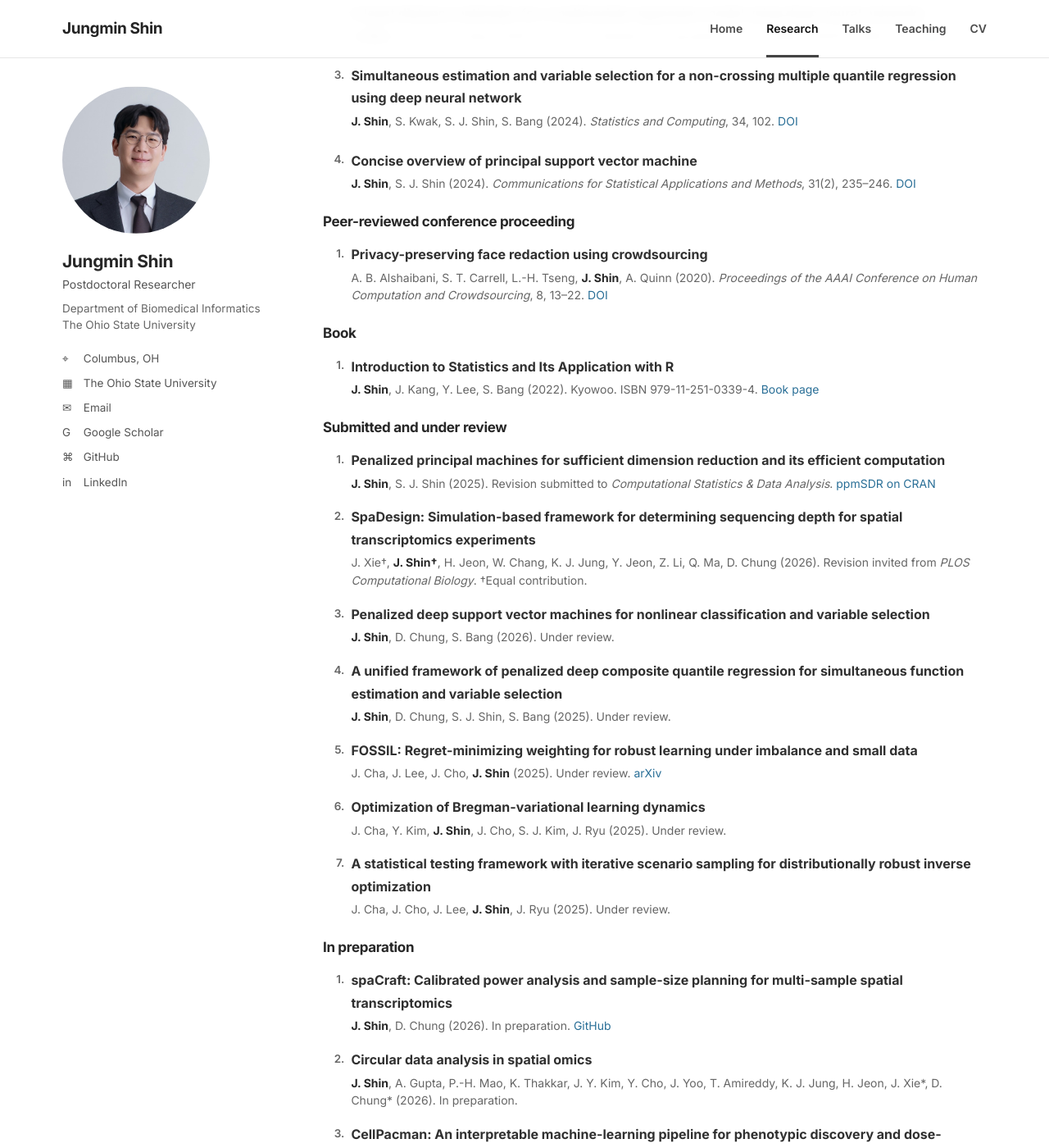
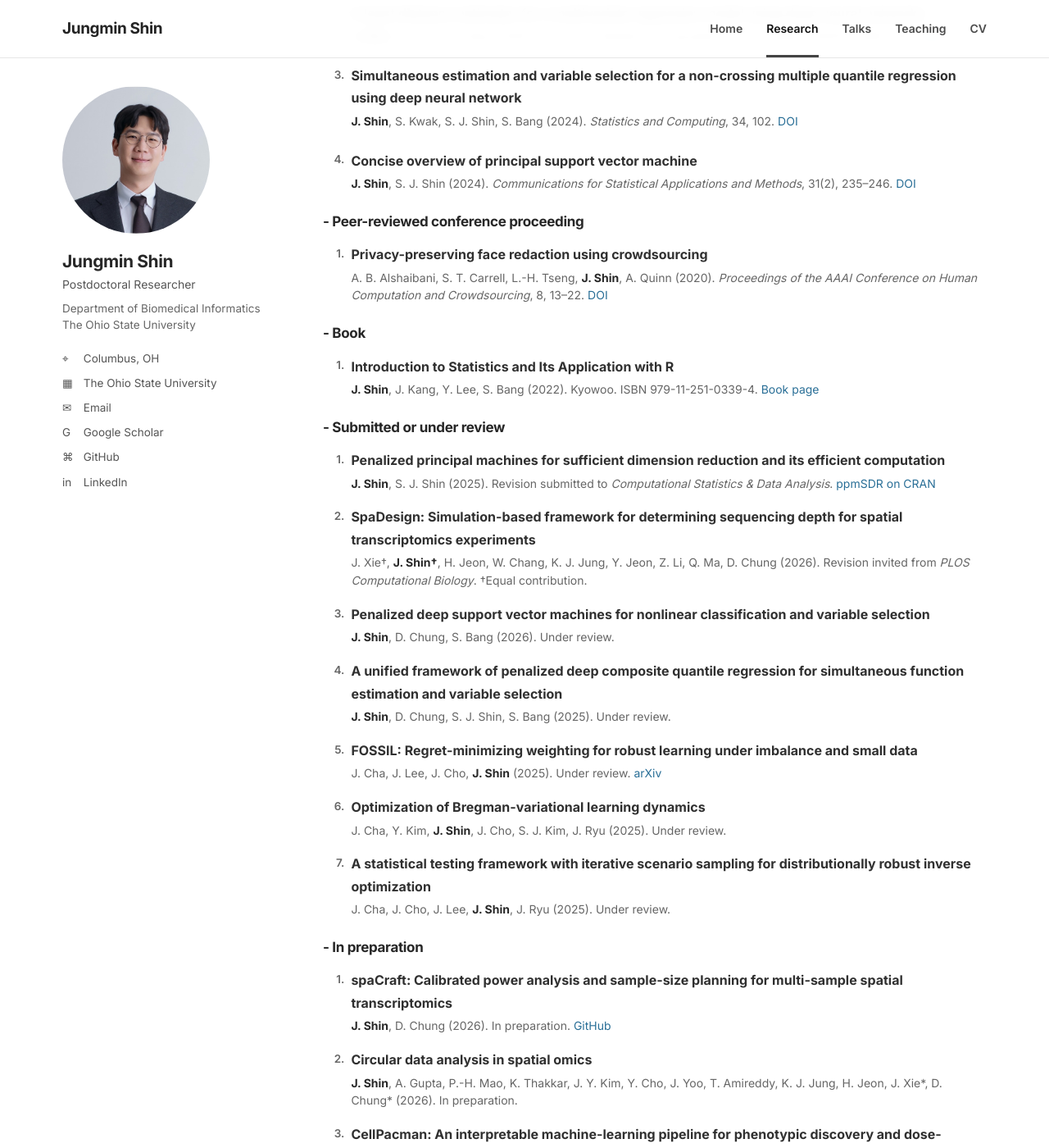
Before and after one commit to c16267/c16267.github.io, a Jekyll site: the page built from research.md, in a window 1280 px wide and 1400 px high, scrolled down 394 px. Shown: the whole window at 82% size. Built offline with Jekyll 4.4.1, drawn with Linux system fonts in a browser that asks for light colours; some of the changed text lies outside the part shown.

Commit message:
Update publication section headings in research.md

```diff
--- a/research.md
+++ b/research.md
@@ -17,19 +17,19 @@ permalink: /research/
   <li><div class="pub-title">Concise overview of principal support vector machine</div><div class="pub-meta"><strong>J. Shin</strong>, S. J. Shin (2024). <em>Communications for Statistical Applications and Methods</em>, 31(2), 235–246. <a href="https://doi.org/10.29220/CSAM.2024.31.2.235">DOI</a></div></li>
 </ol>
 
-### Peer-reviewed conference proceeding
+### - Peer-reviewed conference proceeding
 
 <ol class="pub-list">
   <li><div class="pub-title">Privacy-preserving face redaction using crowdsourcing</div><div class="pub-meta">A. B. Alshaibani, S. T. Carrell, L.-H. Tseng, <strong>J. Shin</strong>, A. Quinn (2020). <em>Proceedings of the AAAI Conference on Human Computation and Crowdsourcing</em>, 8, 13–22. <a href="https://doi.org/10.1609/hcomp.v8i1.7459">DOI</a></div></li>
 </ol>
 
-### Book
+### - Book
 
 <ol class="pub-list">
   <li><div class="pub-title">Introduction to Statistics and Its Application with R</div><div class="pub-meta"><strong>J. Shin</strong>, J. Kang, Y. Lee, S. Bang (2022). Kyowoo. ISBN 979-11-251-0339-4. <a href="https://product.kyobobook.co.kr/detail/S000001648061">Book page</a></div></li>
 </ol>
 
-### Submitted and under review
+### - Submitted or under review
 
 <ol class="pub-list compact">
   <li><div class="pub-title">Penalized principal machines for sufficient dimension reduction and its efficient computation</div><div class="pub-meta"><strong>J. Shin</strong>, S. J. Shin (2025). Revision submitted to <em>Computational Statistics & Data Analysis</em>. <a href="https://cran.r-project.org/web/packages/ppmSDR/index.html">ppmSDR on CRAN</a></div></li>
@@ -41,7 +41,7 @@ permalink: /research/
   <li><div class="pub-title">A statistical testing framework with iterative scenario sampling for distributionally robust inverse optimization</div><div class="pub-meta">J. Cha, J. Cho, J. Lee, <strong>J. Shin</strong>, J. Ryu (2025). Under review.</div></li>
 </ol>
 
-### In preparation
+### - In preparation
 
 <ol class="pub-list compact">
   <li><div class="pub-title">spaCraft: Calibrated power analysis and sample-size planning for multi-sample spatial transcriptomics</div><div class="pub-meta"><strong>J. Shin</strong>, D. Chung (2026). In preparation. <a href="https://github.com/c16267/spaCraft">GitHub</a></div></li>
@@ -53,7 +53,7 @@ permalink: /research/
 
 ## II. Biomedical and Collaborative Research
 
-### Peer-reviewed conference abstracts
+### - Peer-reviewed conference abstracts
 
 <ol class="pub-list">
   <li><div class="pub-title">Biomarker-driven exploratory clustering of cytokine and hematologic profiles in a Phase II trial of metronomic chemotherapy plus cemiplimab in R/M HNSCC</div><div class="pub-meta">M. R. Bonomi, <strong>J. Shin</strong>, et al. <em>ESMO 2026 Congress</em>, Madrid, Oct. 2026. Accepted e-Poster, Abstract No. 4631.</div><div class="pub-note">Contribution: Lead biostatistician; UMAP-HDBSCAN clustering, cluster characterization, and biomarker-survival analyses.</div></li>
@@ -62,7 +62,7 @@ permalink: /research/
   <li><div class="pub-title">Decoding immune suppression in Merkel cell carcinoma through integrated spatial transcriptomics and multiplex proteomics</div><div class="pub-meta">S. Priya, Y. Koguchi, R. Teodorescu, K. J. Jung, <strong>J. Shin</strong>, et al., M. P. Rubinstein. <em>SITC 40th Annual Meeting</em>, Houston, Nov. 2025. Publication No. A106. <a href="https://jitc.bmj.com/content/13/Suppl_2/A106">Publication</a></div><div class="pub-note">Contribution: Lead biostatistician; integrated spatial transcriptomics and multiplex proteomics analysis.</div></li>
 </ol>
 
-### Clinical manuscripts in preparation
+### - Clinical manuscripts in preparation
 
 <ol class="pub-list compact">
   <li><div class="pub-title">Phase I study assessing the safety and immunomodulatory effects of prophylactic siltuximab prior to standard-of-care CD19-directed chimeric antigen receptor therapy</div><div class="pub-meta">N. Denlinger†, <strong>J. Shin†</strong>, et al. (2026). In preparation. <strong>Co-first author.</strong></div><div class="pub-note">Contribution: Lead statistician; all statistical analyses including mixed models, survival analysis, multivariable regression, and longitudinal analysis.</div></li>
```
